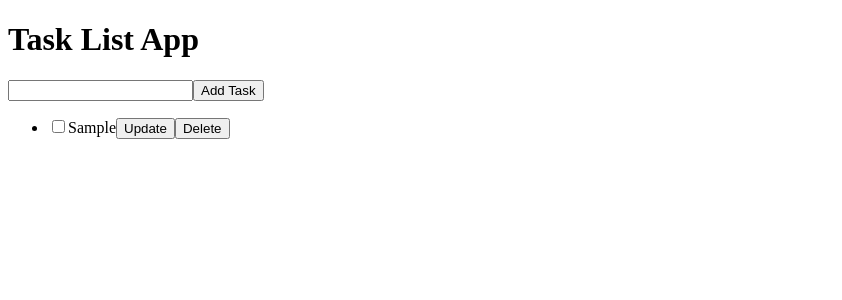
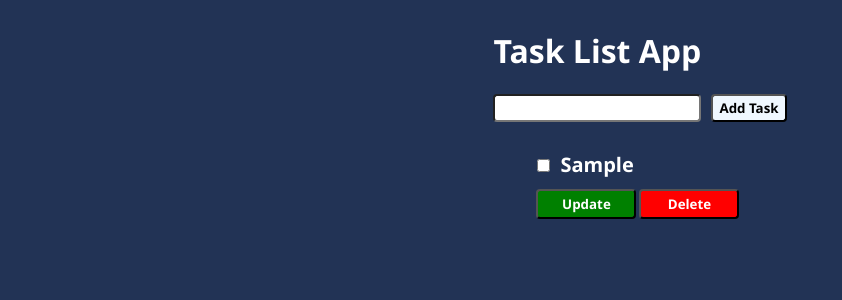
Before and after one commit to fervd24/Task-list-app, a React (Vite) app: page / in a window 1280 px wide. Both pictures are taken after typing "Sample" into the empty fields and a click on the button "Add Task". Shown: the top 300 px of the page, without its empty margins (0-842 px from the left). Built offline with nearby package versions, Linux system fonts and the light colour scheme.

Commit message:
Add style to components

```diff
--- /dev/null
+++ b/src/components/TaskApp.css
@@ -0,0 +1,12 @@
+*{
+    font-family:'Segoe UI', Tahoma, Geneva, Verdana, sans-serif;
+    background-color: #235;
+}
+
+.main-container{
+    display: flex;
+    flex-direction: column;
+    justify-content: center;
+    align-items: center;
+    color: white;
+}
--- a/src/components/TaskApp.jsx
+++ b/src/components/TaskApp.jsx
@@ -1,15 +1,19 @@
 import { TaskContextProvider } from "../context/TaskContext"
 import TaskForm from "./TaskForm"
 import TaskList from "./TaskList"
+import "./TaskApp.css"
 
 function TaskApp() {
 
   return (
     <TaskContextProvider>
-      <div>
+      <div className="main-container">
+        <div>
         <h1>Task List App</h1>
         <TaskForm/>
         <TaskList/>
+
+        </div>
       </div>
     </TaskContextProvider>
   )
--- /dev/null
+++ b/src/components/TaskForm.css
@@ -0,0 +1,20 @@
+
+.form-container input{
+    margin-right: 10px;
+    background-color: white;
+    border-radius: 4px;
+    height: 22px;
+    width: 200px;
+}
+
+.form-container button{
+    background-color: aliceblue;
+    height: 28px;
+    border-radius: 4px;
+    font-weight: 600;
+}
+
+.form-container button:hover{
+    background-color: #ccc;
+    cursor: pointer;
+}
--- a/src/components/TaskForm.jsx
+++ b/src/components/TaskForm.jsx
@@ -1,10 +1,9 @@
-import { useContext, useState } from "react";
-import { TaskContext } from "../context/TaskContext";
+import {  useState } from "react";
 import useTaskActions from "../hooks/useTaskActions";
+import "./TaskForm.css"
 
 
 const TaskForm = () => {
-    const { dispatch } = useContext(TaskContext);
     const [newTask, setNewTask] = useState('');
 
     const taskActions = useTaskActions();
@@ -17,7 +16,7 @@ const TaskForm = () => {
     };
 
     return (
-        <div>
+        <div className="form-container">
           <input
             type="text"
             value={newTask}
--- /dev/null
+++ b/src/components/TaskList.css
@@ -0,0 +1,59 @@
+
+.item-container{
+    background-color: green;
+}
+
+.list-item{
+    list-style: none;
+    margin-top: 29px;
+    font-weight: 600;
+    font-size: 20px;
+}
+
+.list-item button{
+    font-weight: 600;
+    height: 30px;
+    width: 100px;
+    border-radius: 4px;
+    border-style: nones;
+    margin-left: 3px;
+}
+
+.list-item button:hover{
+    opacity: 0.8;
+    cursor: pointer;
+}
+
+.update-btn{
+    background-color: green;
+    color: white;
+}
+
+.del-btn{
+    background-color: red;
+    color: white;
+}
+
+.confirm-update-btn{
+    background-color: white;
+    font-weight: 600
+}
+
+.header-item{
+    margin-bottom: 10px;
+}
+
+.input-update{
+    background-color: white;
+    border-radius: 4px;
+    height: 20px;
+}
+
+.checkbox-item{
+    margin-right: 10px;
+}
+
+.close-btn{
+    background-color: black;
+    color: white;
+}
--- a/src/components/TaskList.jsx
+++ b/src/components/TaskList.jsx
@@ -1,6 +1,7 @@
 import React, { useState } from 'react';
 import { useTaskContext } from '../context/TaskContext';
 import useTaskActions from '../hooks/useTaskActions';
+import "./TaskList.css"
 
 const TaskList = () => {
   const {tasks} = useTaskContext();
@@ -8,24 +9,30 @@ const TaskList = () => {
   const [currentUpdateValue, setCurrentUpdateValue] = useState('');
 
   return (
-    <ul>
+    <ul className='task-list'>
       {tasks.map(task => (
-        <li key={task.id}>
-            <input type='checkbox' checked={task.completed} onChange={() => taskActions.handleUpdateCheckboxTask(task.id)}/>
+        <li key={task.id} className='list-item'>
+            <div className='header-item'>
+                <input type='checkbox' checked={task.completed} onChange={() => taskActions.handleUpdateCheckboxTask(task.id)} className='checkbox-item'/>
                 <span style={task.completed ? {textDecoration: 'line-through'}: null}>{task.title}</span>
                 {
                 task.isUpdating
                     ? <div>
-                    <input type='text' onChange={e => setCurrentUpdateValue(e.target.value)}/>
-                    <button onClick={() => taskActions.handleUpdateTaskName(task.id, currentUpdateValue)}>Add new name</button>
+                        <input type='text' onChange={e => setCurrentUpdateValue(e.target.value)} className='input-update'/>
+                        <button onClick={() => taskActions.handleUpdateTaskName(task.id, currentUpdateValue)} className='confirm-update-btn' >Confirm</button>
                     </div>:null
                 }
-            <button onClick={() => taskActions.handleUpdateButtonTask(task.id)}>{
+
+            </div>
+            <div>
+                {
                 task.isUpdating
-                ? <span>Close</span>
-                : <span>Update</span> }
-            </button>
-            <button onClick={() => taskActions.handleDeleteTask(task.id)}>Delete</button>
+                    ? <button onClick={() => taskActions.handleUpdateButtonTask(task.id)} className='close-btn'>Close</button>
+                    : <button onClick={() => taskActions.handleUpdateButtonTask(task.id)} className='update-btn'>Update</button>
+                    }
+                <button onClick={() => taskActions.handleDeleteTask(task.id)} className='del-btn'>Delete</button>
+
+            </div>
         </li>
       ))}
     </ul>
```
Lines whose indentation alone changed are shown as unchanged.
